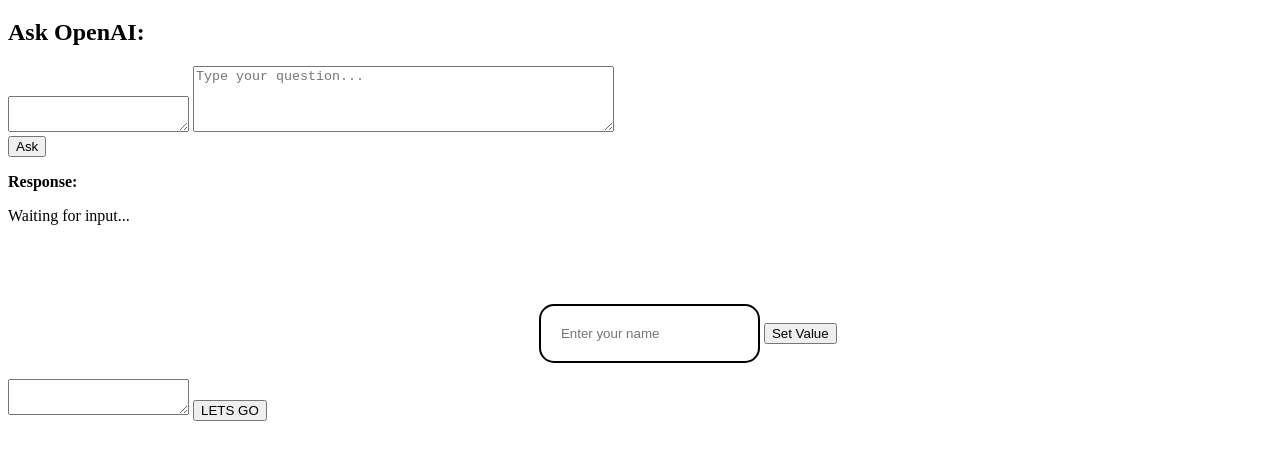
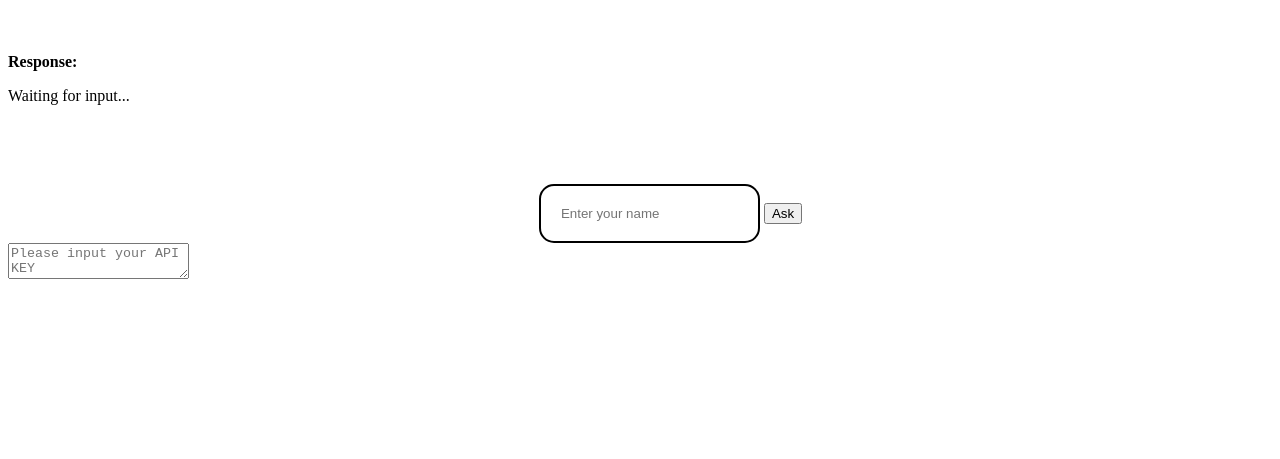
Before and after one commit to fruitbarrell/HENHACKS-2025, a website: page src/AI_page.html in a window 1280 px wide. Shown: the part 61-520 px from the top of the page. Drawn offline with Linux system fonts and the light colour scheme.

Commit message:
ordering stuff

```diff
--- a/src/AI_page.html
+++ b/src/AI_page.html
@@ -13,18 +13,14 @@
     <h1 style="text-align: center;">Robot Nurse</h1>
 </header>
 <body>
+    <br>
 
-    <h2>Ask OpenAI:</h2>
-    <textarea id="apikeyarea"></textarea>
-    <textarea id="userInput" rows="4" cols="50" placeholder="Type your question..."></textarea>
-    <br>
-    <button onclick="handleRequest()">Ask</button>
     <p><strong>Response:</strong></p>
     <p id="responseText">Waiting for input...</p>
 
-    <div id="messages" style="display: flex; flex-direction: column; align-items: center; justify-content: center;"></div>
+    <div id="userInput" style="display: flex; flex-direction: column; align-items: center; justify-content: center;"></div>
       <input type="text" id="myTextbox" name="name" placeholder="Enter your name" style="border:2px solid #000; border-radius: 15px; padding: 20px; margin-left: 42%;margin-top: 5%;">
-      <button id="setValueBtn">Set Value</button>
+      <button id="setValueBtn" onclick="handleRequest()">Ask</button>
         <script>
             // List of items
             const items = [""];
@@ -61,9 +57,6 @@
             });
         </script>
 
-    <p id="demo"></p>
-    <textarea id="myTextarea"></textarea>
-    <button type="button" onclick="runAI()">LETS GO</button>
 
     <script>
         async function handleRequest() {
@@ -76,6 +69,7 @@
 
         async function getOpenAIResponse(prompt) {
             const apiKey = document.getElementById("apikeyarea").value; // Replace with your actual API key
+            console.log(apiKey)
             const apiUrl = "https://api.openai.com/v1/chat/completions";
 
             const response = await fetch(apiUrl, {
@@ -97,4 +91,5 @@
     </script>
 
 </body>
+<footer><textarea id="apikeyarea" placeholder="Please input your API KEY "></textarea></footer>
 </html>
```
